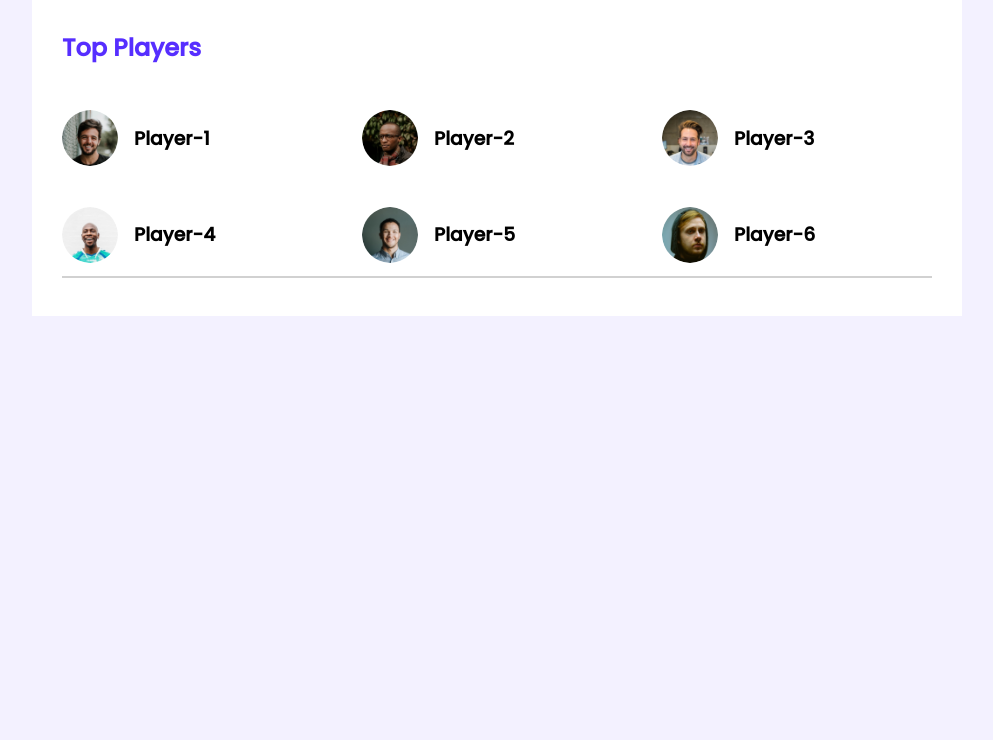
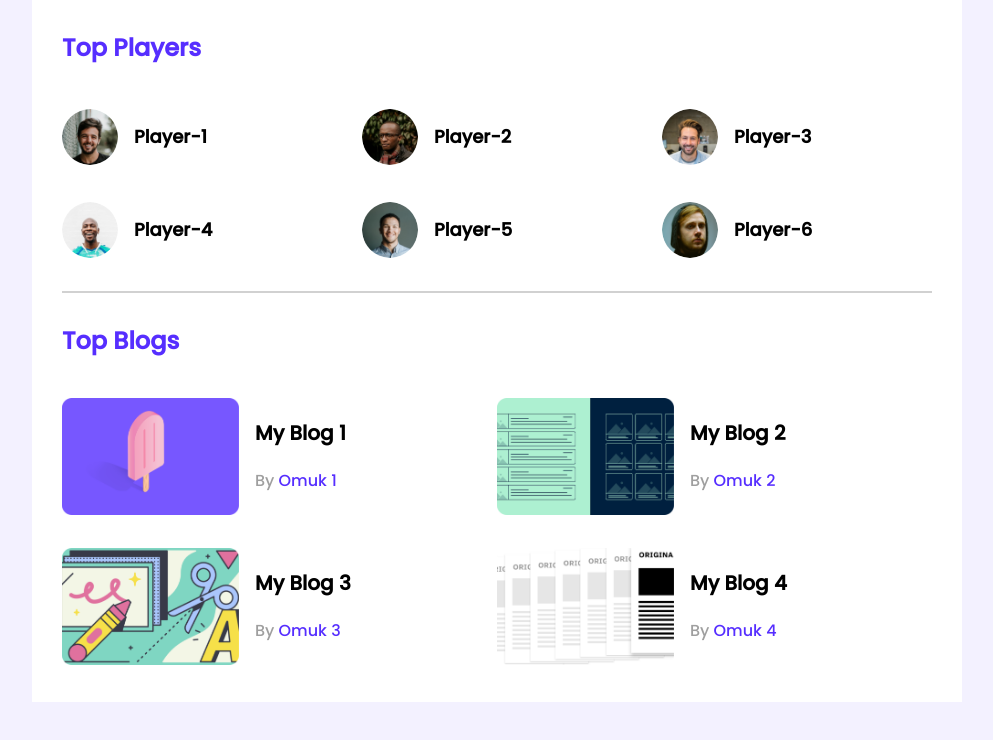
Before and after one commit to Meeftah0318/leaderboard-css3, a plain HTML site: page inde.html in a window 1280 px wide. Shown: the whole page, without its empty margins (143-1136 px from the left). Drawn offline with Linux system fonts and the light colour scheme.

Commit message:
blogs added

```diff
--- a/inde.html
+++ b/inde.html
@@ -44,6 +44,50 @@
                 </div>
                 <hr>
                 <div class="top-blogs">
+                    <h2>Top Blogs</h2>
+                    <div class="blogs">
+                        <article class="blog">
+                            <div class="thumbnail">
+                                <img src="images/blogs/blog-1.png" alt="
+                            ">
+                            </div>
+                            <div class="blog-title">
+                                <h3>My Blog 1</h3>
+                                <p class="blog-author">By <a href=""> Omuk 1</a></p>
+                            </div>
+                        </article>
+                        <article class="blog">
+                            <div class="thumbnail"><img src="images/blogs/blog-2.png" alt=""></div>
+
+                            <div class="blog-title">
+                                <h3>My Blog 2</h3>
+                                <p class="blog-author">By <a href=""> Omuk 2</a> </p>
+                            </div>
+
+
+
+                        </article>
+                        <article class="blog">
+
+                            <div class="thumbnail"><img src="images/blogs/blog-3.png" alt=""></div>
+
+
+                            <div class="blog-title">
+                                <h3>My Blog 3</h3>
+                                <p class="blog-author">By <a href=""> Omuk 3</a></p>
+                            </div>
+
+                        </article>
+                        <article class="blog">
+                            <div class="thumbnail">
+                                <img src="images/blogs/blog-4.png" alt="">
+                            </div>
+                            <div class="blog-title">
+                                <h3>My Blog 4</h3>
+                                <p class="blog-author">By <a href=""> Omuk 4</a></p>
+                            </div>
+                        </article>
+                    </div>
 
                 </div>
             </div>
--- a/style.css
+++ b/style.css
@@ -46,8 +46,40 @@ main{
     margin-right: 16px;
 }
 
+.player h3{
+    font-size: 18px;
+}
 hr{
     border: 1px solid #D1D1D1;
+    margin-top: 30px;
 }
 
 /* blogs  */
+.blogs {
+    display: grid;
+    grid-template-columns: repeat(2, 1fr);
+    grid-row-gap: 26px;
+}
+
+.blog {
+    display: flex;
+}
+
+.thumbnail img{
+    width: 177px;
+    height: 117px;
+    margin-right: 16px;
+}
+
+.blog-title h3 {
+    font-size: 20px;
+}
+.blog-author{
+    color: #9F9F9F;
+    font-size: 16px;
+}
+
+.blog-author a {
+    text-decoration: none;
+    color: #562EFF;
+}
```
